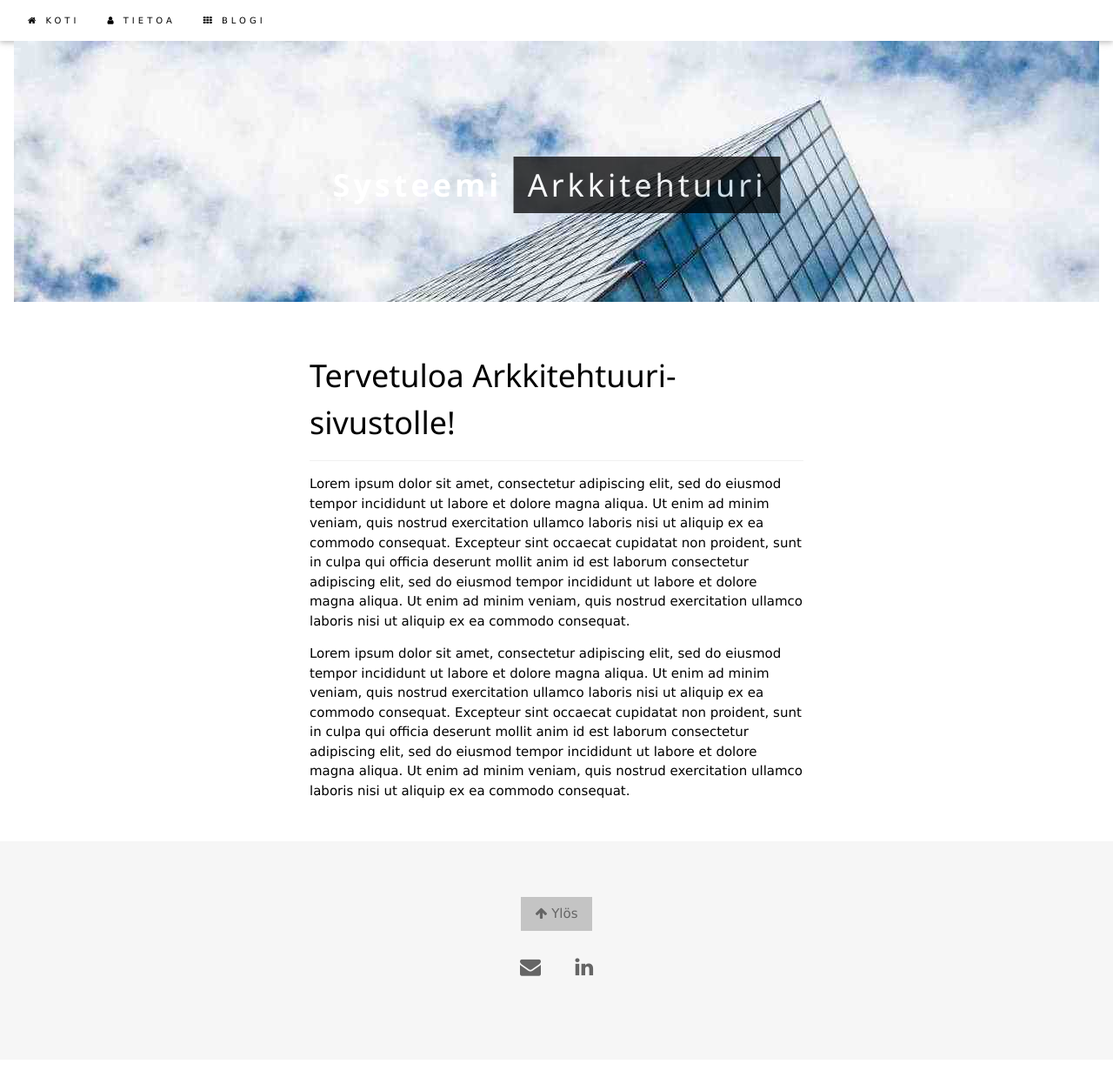
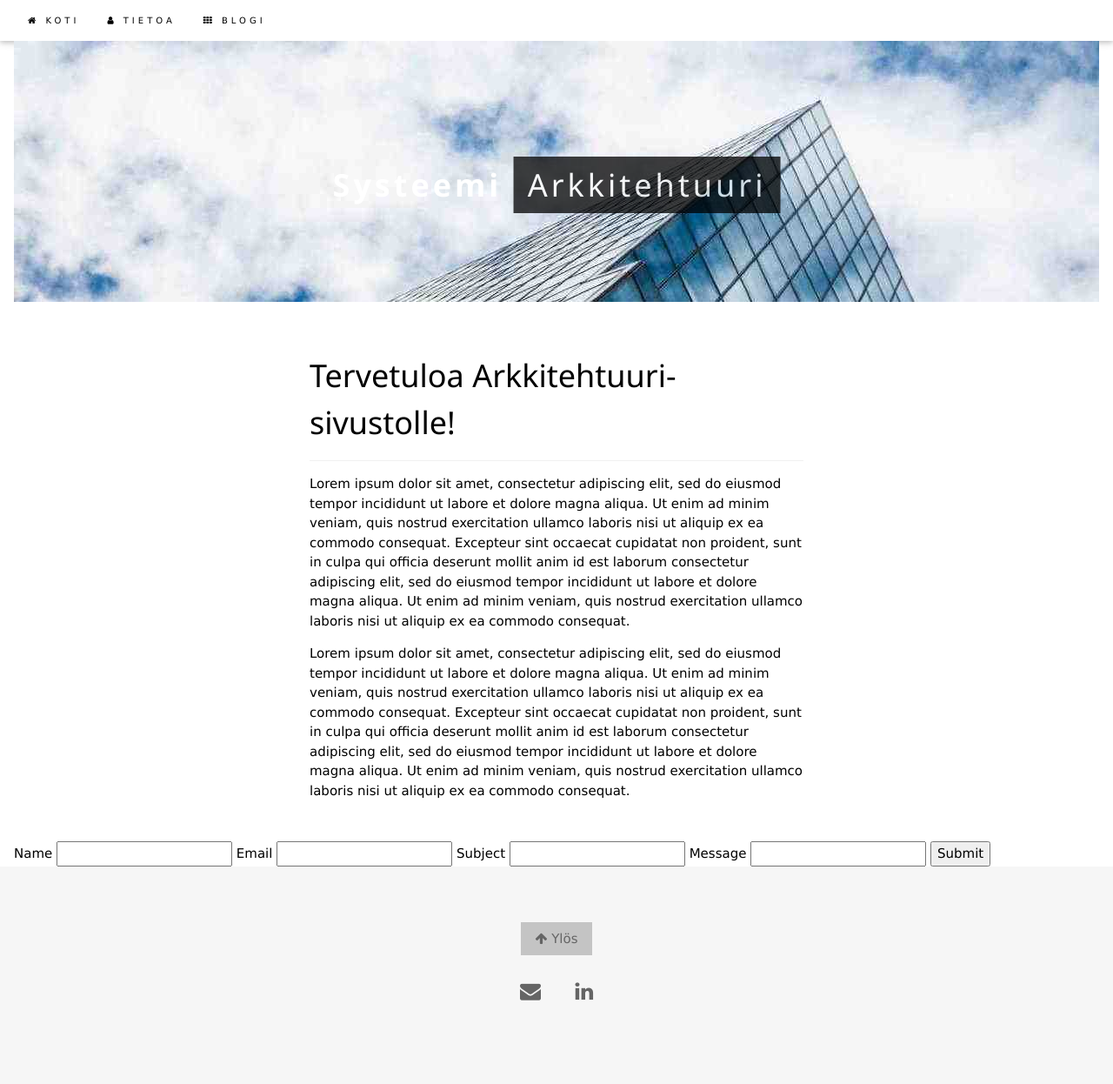
Before and after one commit to seme/seme.github.io, a Jekyll site: the page built from index.html, in a window 1280 px wide. Shown: the whole page at 87% size. Built offline with Jekyll 4.4.1, drawn with Linux system fonts in a browser that asks for light colours; before the commit the page ends 1218 px from its top, so only the background shows below that.

Commit message:
Added Form

```diff
--- a/index.html
+++ b/index.html
@@ -27,3 +27,21 @@ title: Arkkitehtuuri
 			</p>
 		</div>
 	</div>
+
+	<div>
+		<form>
+			<label for="name">Name</label>
+			<input type="text" name="name" id="name" />
+
+			<label for="email">Email</label>
+			<input type="email" name="email" id="email" />
+
+			<label for="subject">Subject</label>
+			<input type="subject" name="subject" id="subject" />
+
+			<label for="message">Message</label>
+			<input type="message" name="message" id="message" />
+
+    			<button type="submit">Submit</button>
+  		</form>
+	</div>
```
